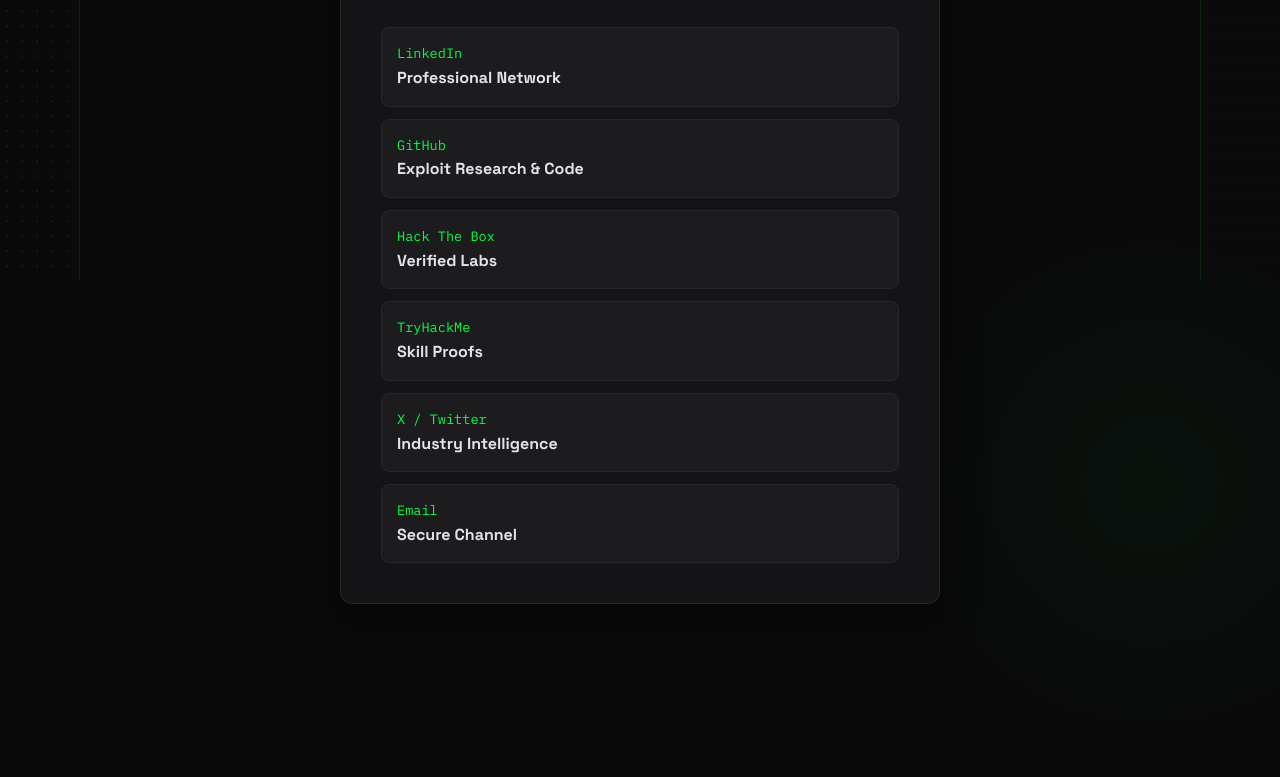
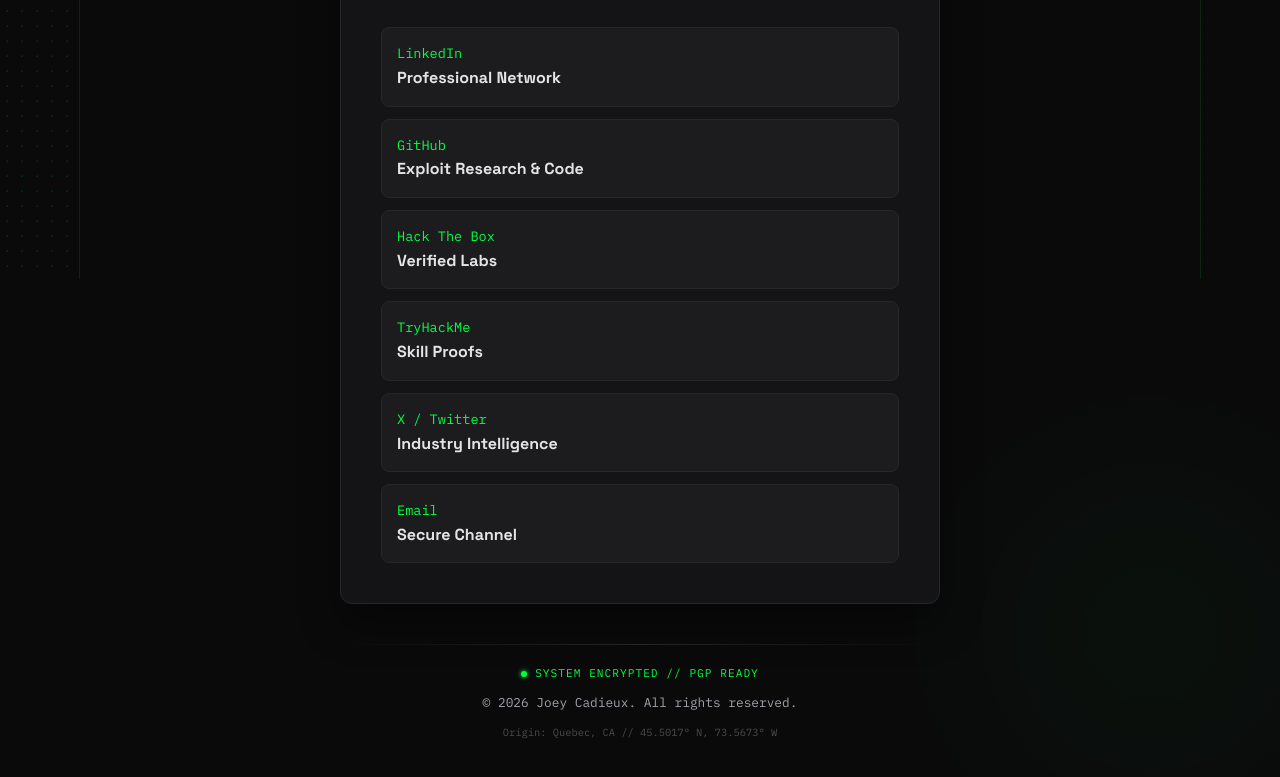
Before and after one commit to drjoeycadieux/joey-web, a website: page index.html in a window 1280 px wide. Shown: the part 521-1298 px from the top of the page. Before the commit the page ends 1260 px from the top, so only its background shows below. Drawn offline with Linux system fonts and the light colour scheme.

Commit message:
adding footer.

```diff
--- a/index.html
+++ b/index.html
@@ -1,13 +1,17 @@
 <!DOCTYPE html>
 <html lang="en">
+
 <head>
     <meta charset="UTF-8">
     <meta name="viewport" content="width=device-width, initial-scale=1.0">
-    <meta name="description" content="Joey Cadieux - Offensive Security Professional specializing in Penetration Testing and Red Teaming.">
+    <meta name="description"
+        content="Joey Cadieux - Offensive Security Professional specializing in Penetration Testing and Red Teaming.">
 
     <link rel="preconnect" href="https://fonts.googleapis.com">
     <link rel="preconnect" href="https://fonts.gstatic.com" crossorigin>
-    <link href="https://fonts.googleapis.com/css2?family=IBM+Plex+Mono:wght@400;500&family=Space+Grotesk:wght@400;500;700&display=swap" rel="stylesheet">
+    <link
+        href="https://fonts.googleapis.com/css2?family=IBM+Plex+Mono:wght@400;500&family=Space+Grotesk:wght@400;500;700&display=swap"
+        rel="stylesheet">
 
     <link rel="stylesheet" href="/assets/css/index.css">
     <link rel="stylesheet" href="/assets/css/styles.css">
@@ -36,12 +40,10 @@
         .right-node {
             right: 0;
             border-left: 1px solid #00ff41;
-            background: repeating-linear-gradient(
-                0deg,
-                transparent,
-                transparent 19px,
-                rgba(0, 255, 65, 0.2) 20px
-            );
+            background: repeating-linear-gradient(0deg,
+                    transparent,
+                    transparent 19px,
+                    rgba(0, 255, 65, 0.2) 20px);
         }
 
         /* The Scanning Pulse Effect */
@@ -57,15 +59,82 @@
         }
 
         @keyframes scan-node {
-            0% { top: -120px; }
-            100% { top: 100%; }
+            0% {
+                top: -120px;
+            }
+
+            100% {
+                top: 100%;
+            }
         }
 
         @media (max-width: 1100px) {
-            .side-design { display: none; }
+            .side-design {
+                display: none;
+            }
+        }
+
+        /* --- Terminal Footer --- */
+        .terminal-footer {
+            margin-top: 40px;
+            width: 100%;
+            max-width: 600px;
+            text-align: center;
+            font-family: 'IBM Plex Mono', monospace;
+            z-index: 10;
+        }
+
+        .footer-divider {
+            height: 1px;
+            width: 100%;
+            background: linear-gradient(90deg, transparent, var(--border-color), transparent);
+            margin-bottom: 20px;
+        }
+
+        .footer-content {
+            display: flex;
+            flex-direction: column;
+            gap: 10px;
+        }
+
+        .footer-status {
+            display: flex;
+            align-items: center;
+            justify-content: center;
+            gap: 8px;
+            font-size: 0.7rem;
+            color: var(--accent-green);
+            text-transform: uppercase;
+            letter-spacing: 1px;
+        }
+
+        .status-indicator {
+            width: 6px;
+            height: 6px;
+            background: var(--accent-green);
+            border-radius: 50%;
+            box-shadow: 0 0 5px var(--accent-green);
+        }
+
+        .copyright {
+            font-size: 0.8rem;
+            color: var(--text-dim);
+        }
+
+        .location {
+            font-size: 0.65rem;
+            color: #4b4b4b;
+            /* Subtle grey for metadata feel */
+        }
+
+        @media (max-width: 600px) {
+            .terminal-footer {
+                padding-bottom: 40px;
+            }
         }
     </style>
 </head>
+
 <body>
     <div class="side-design left-node" aria-hidden="true"></div>
     <div class="side-design right-node" aria-hidden="true"></div>
@@ -95,22 +164,46 @@
                     <span class="price">$40.00 / hr</span>
                 </div>
                 <p class="intro">
-                    Specializing in identifying vulnerabilities before they are exploited. Providing high-fidelity reporting and tactical security insights.
+                    Specializing in identifying vulnerabilities before they are exploited. Providing high-fidelity
+                    reporting and tactical security insights.
                 </p>
             </article>
 
             <nav aria-label="Professional Nodes">
                 <ul class="social-links">
-                    <li><a target="_blank" rel="noopener noreferrer" href="https://ca.linkedin.com/in/joey-cadieux-5671251a2"><span>LinkedIn</span><strong>Professional Network</strong></a></li>
-                    <li><a target="_blank" rel="noopener noreferrer" href="https://github.com/drjoeycadieux"><span>GitHub</span><strong>Exploit Research & Code</strong></a></li>
-                    <li><a target="_blank" rel="noopener noreferrer" href="https://app.hackthebox.com/public/users/627953"><span>Hack The Box</span><strong>Verified Labs</strong></a></li>
-                    <li><a target="_blank" rel="noopener noreferrer" href="https://tryhackme.com/p/drjoeycadieux"><span>TryHackMe</span><strong>Skill Proofs</strong></a></li>
-                    <li><a target="_blank" rel="noopener noreferrer" href="https://x.com/drjoeycadieux"><span>X / Twitter</span><strong>Industry Intelligence</strong></a></li>
-                    <li><a target="_blank" rel="noopener noreferrer" href="mailto:joeycadieux161@gmail.com?subject=Inquiry: Security Consultation"><span>Email</span><strong>Secure Channel</strong></a></li>
+                    <li><a target="_blank" rel="noopener noreferrer"
+                            href="https://ca.linkedin.com/in/joey-cadieux-5671251a2"><span>LinkedIn</span><strong>Professional
+                                Network</strong></a></li>
+                    <li><a target="_blank" rel="noopener noreferrer"
+                            href="https://github.com/drjoeycadieux"><span>GitHub</span><strong>Exploit Research &
+                                Code</strong></a></li>
+                    <li><a target="_blank" rel="noopener noreferrer"
+                            href="https://app.hackthebox.com/public/users/627953"><span>Hack The
+                                Box</span><strong>Verified Labs</strong></a></li>
+                    <li><a target="_blank" rel="noopener noreferrer"
+                            href="https://tryhackme.com/p/drjoeycadieux"><span>TryHackMe</span><strong>Skill
+                                Proofs</strong></a></li>
+                    <li><a target="_blank" rel="noopener noreferrer" href="https://x.com/drjoeycadieux"><span>X /
+                                Twitter</span><strong>Industry Intelligence</strong></a></li>
+                    <li><a target="_blank" rel="noopener noreferrer"
+                            href="mailto:joeycadieux161@gmail.com?subject=Inquiry: Security Consultation"><span>Email</span><strong>Secure
+                                Channel</strong></a></li>
                 </ul>
             </nav>
         </section>
+        <footer class="terminal-footer">
+            <div class="footer-divider" aria-hidden="true"></div>
+            <div class="footer-content">
+                <div class="footer-status">
+                    <span class="status-indicator"></span>
+                    <p>System Encrypted // PGP Ready</p>
+                </div>
+                <p class="copyright">&copy; 2026 Joey Cadieux. All rights reserved.</p>
+                <p class="location">Origin: Quebec, CA // 45.5017° N, 73.5673° W</p>
+            </div>
+        </footer>
     </main>
     <script src="/assets/js/index.js"></script>
 </body>
+
 </html>
```
